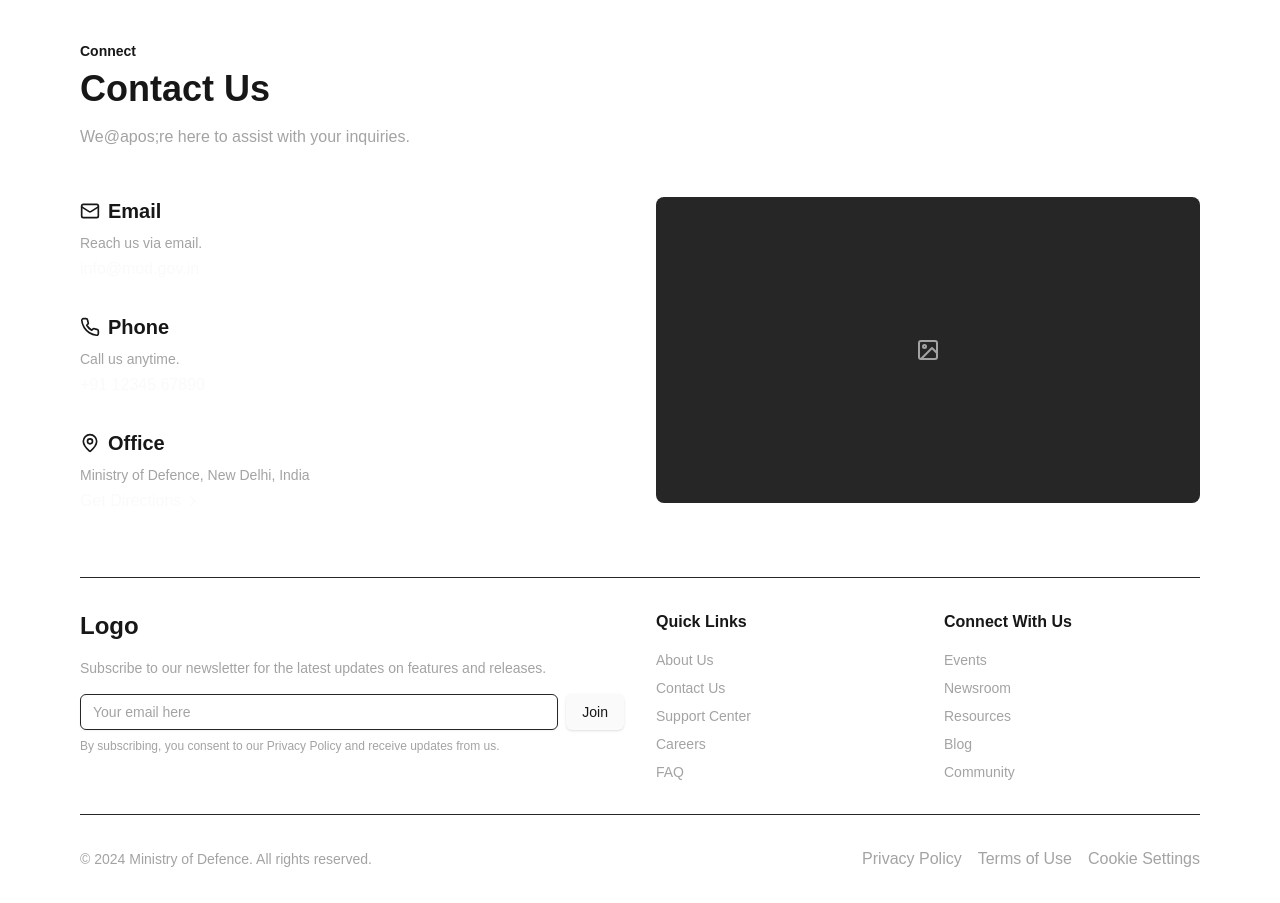
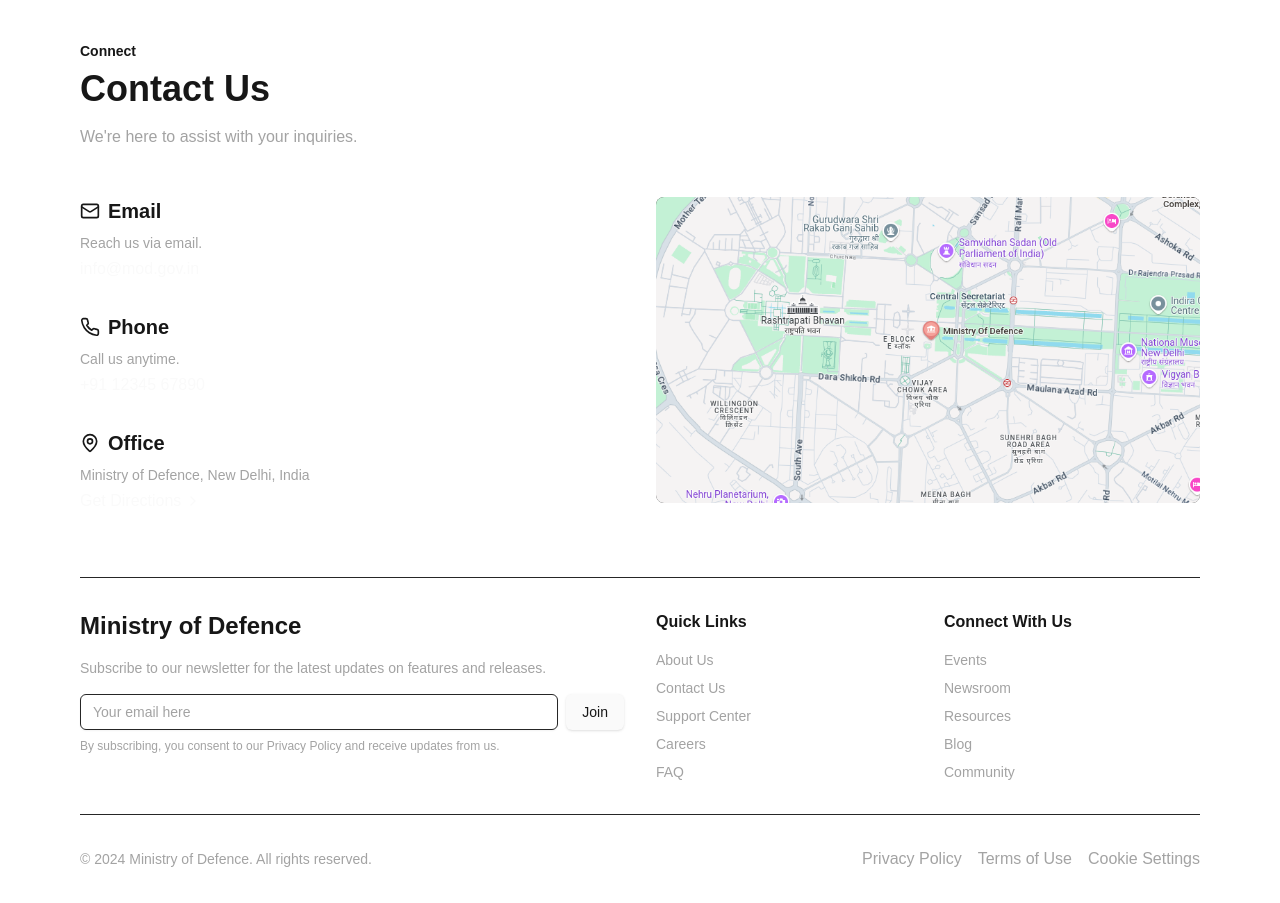
Before and after one commit to Namratha2604/Ddos-smart-India-Hack, a Next.js app: page / in a window 1280 px wide. Shown: the part 4680-5583 px from the top of the page. Built offline with nearby package versions, Linux system fonts and the light colour scheme; no server answers.

Commit message:
minor changes

```diff
--- a/src/app/page.tsx
+++ b/src/app/page.tsx
@@ -435,7 +435,7 @@
       <div className="mb-12">
         <h6 className="text-sm font-semibold mb-2">Connect</h6>
         <h1 className="text-4xl font-bold mb-4">Contact Us</h1>
-        <p className="text-muted-foreground">We@apos;re here to assist with your inquiries.</p>
+        <p className="text-muted-foreground">We&apos;re here to assist with your inquiries.</p>
       </div>
 
       <div className="grid md:grid-cols-2 gap-8">
@@ -471,30 +471,21 @@
           </div>
         </div>
 
-        <div className="bg-muted rounded-lg aspect-video flex items-center justify-center">
-          <svg
-            className=" text-muted-foreground"
-            fill="none"
-            height="24"
-            stroke="currentColor"
-            strokeLinecap="round"
-            strokeLinejoin="round"
-            strokeWidth="2"
-            viewBox="0 0 24 24"
-            width="24"
-            xmlns="http://www.w3.org/2000/svg"
-          >
-            <rect height="18" rx="2" ry="2" width="18" x="3" y="3" />
-            <circle cx="8.5" cy="8.5" r="1.5" />
-            <path d="M21 15l-5-5L5 21" />
-          </svg>
+        <div className="bg-muted rounded-lg aspect-video flex items-center justify-center overflow-hidden">
+        <Image
+              src="/Map.png"
+              alt="Defence Image 1"
+              width={783}
+              height={763}
+              className="w-full  h-full object-cover"
+            />
         </div>
       </div>
 
       <div className="mt-16 border-t pt-8">
         <div className="grid md:grid-cols-4 gap-8">
           <div className="md:col-span-2">
-            <h3 className="text-2xl font-bold mb-4">Logo</h3>
+            <h3 className="text-2xl font-bold mb-4">Ministry of Defence</h3>
             <p className="text-sm text-muted-foreground mb-4">Subscribe to our newsletter for the latest updates on features and releases.</p>
             <form className="flex gap-2">
               <Input placeholder="Your email here" type="email" />
```
Also changed, not shown: public/Map.png (added).
